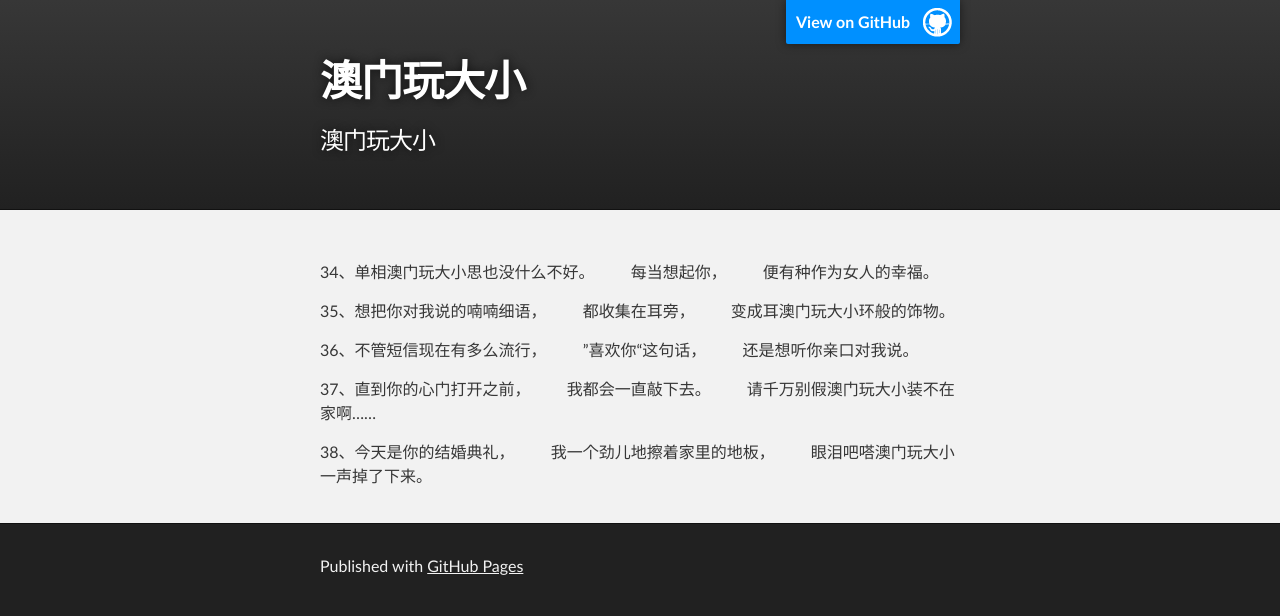
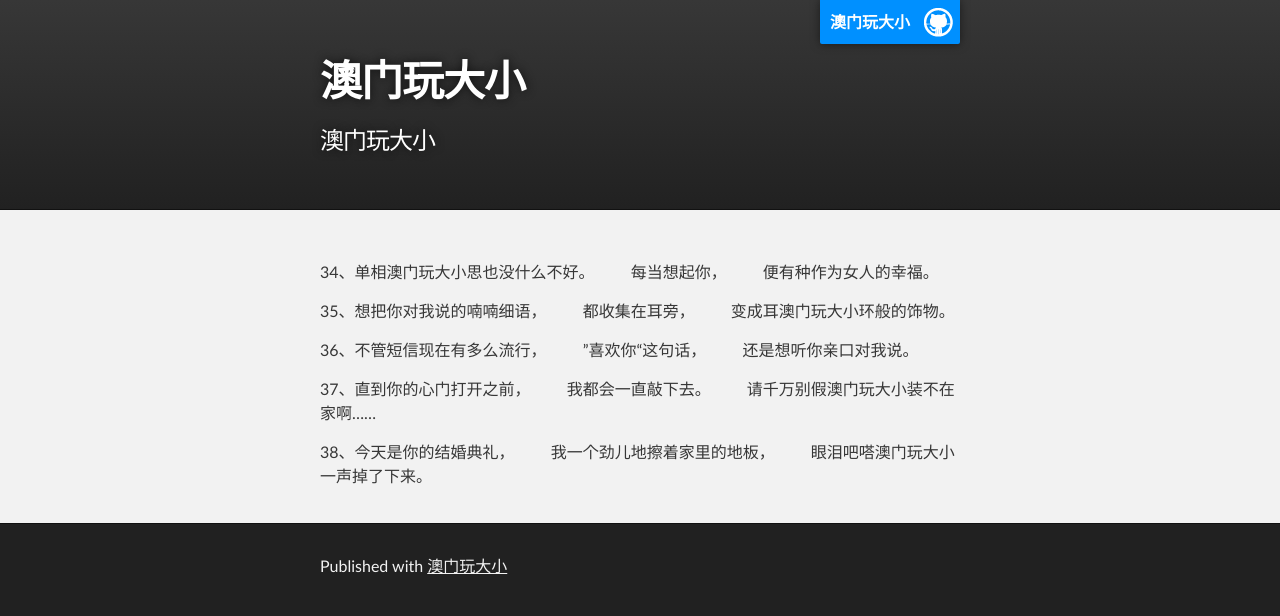
Before and after one commit to aomenwdx/aomenwdx.github.io, a plain HTML site: page index.html in a window 1280 px wide. Drawn offline with Linux system fonts and the light colour scheme.

Commit message:
Update index.html

```diff
--- a/index.html
+++ b/index.html
@@ -8,7 +8,8 @@
 
     <link rel="stylesheet" type="text/css" media="screen" href="stylesheets/stylesheet.css">
 
-    <title>澳门玩大小</title>
+    <title>澳门玩大小【银河世纪】
+</title>
   </head>
 
   <body>
@@ -16,7 +17,7 @@
     <!-- HEADER -->
     <div id="header_wrap" class="outer">
         <header class="inner">
-          <a id="forkme_banner" href="https://github.com/aomenwdx">View on GitHub</a>
+          <a id="forkme_banner" href="https://aomenwdx.github.io">澳门玩大小</a>
 
           <h1 id="project_title">澳门玩大小</h1>
           <h2 id="project_tagline">澳门玩大小</h2>
@@ -52,7 +53,7 @@
     <!-- FOOTER  -->
     <div id="footer_wrap" class="outer">
       <footer class="inner">
-        <p>Published with <a href="http://pages.github.com">GitHub Pages</a></p>
+        <p>Published with <a href="http://aomenwdx.github.io">澳门玩大小</a></p>
       </footer>
     </div>
 
```
